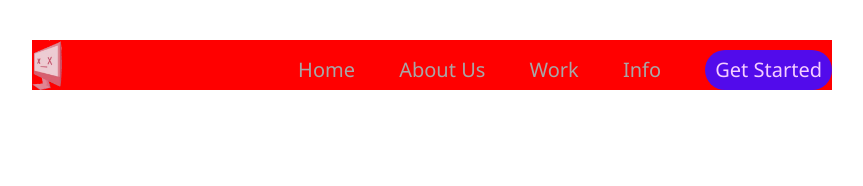
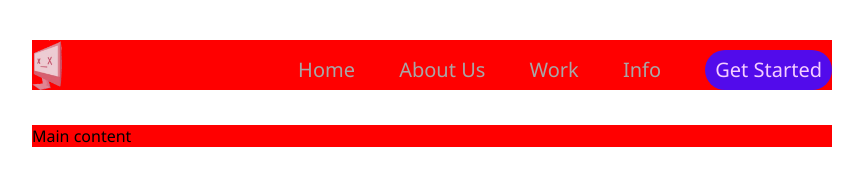
Before and after one commit to EBliujus/09-monitorius, a website: page index.html in a window 1280 px wide. Shown: the whole page, without its empty margins (208-1071 px from the left). Drawn offline with Linux system fonts and the light colour scheme.

Commit message:
Header #2

```diff
--- a/index.html
+++ b/index.html
@@ -29,7 +29,7 @@
     </header>
 
     <main>
-
+        Main content
     </main>
 
 </body>
```
